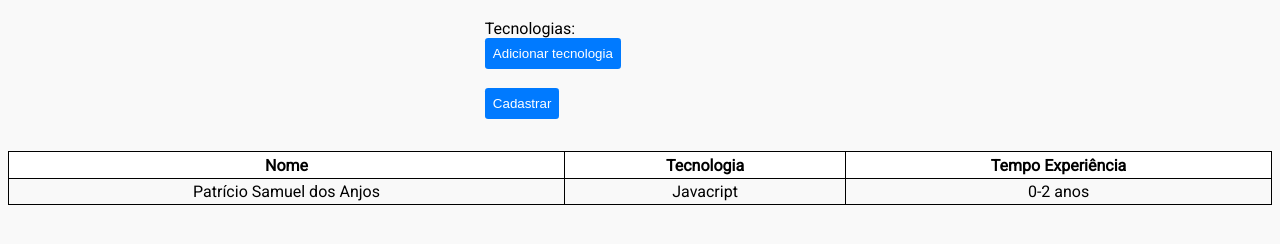
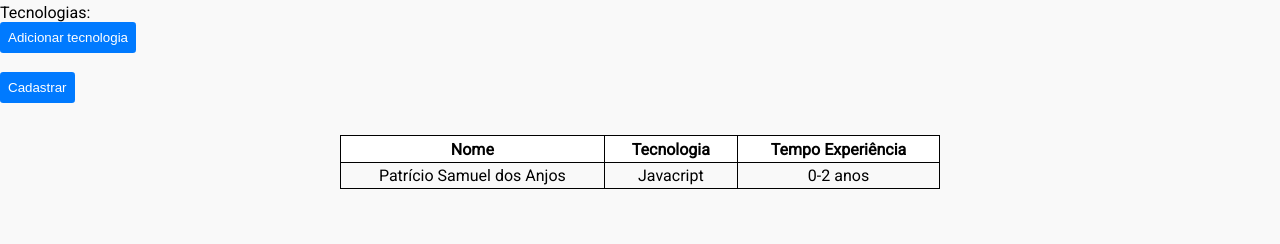
Before and after one commit to PatricioSA/cadastro-dev, a plain HTML site: page index.html in a window 1280 px wide. Shown: the part 98-342 px from the top of the page. Drawn offline with Linux system fonts and the light colour scheme.

Commit message:
Ajuste na tabela

```diff
--- a/style.css
+++ b/style.css
@@ -14,7 +14,7 @@ h1 {
     padding: 0.5rem;
 }
 
-div {
+#containerForm {
     font-weight: 400;
     display: flex;
     justify-content: center;
@@ -50,7 +50,9 @@ input {
 }
 
 #listaDevs {
-    margin: 2rem 0.5rem;
+    margin: 0 auto;
+    margin-top: 2rem;
+    max-width: 600px;
 }
 
 #listaDevs table{
@@ -71,3 +73,8 @@ th {
 tr:nth-child(even) {
     background-color: #fff;
 }
+
+.btnAction {
+    background-color: #dc3546;
+    cursor: pointer;
+}
```
